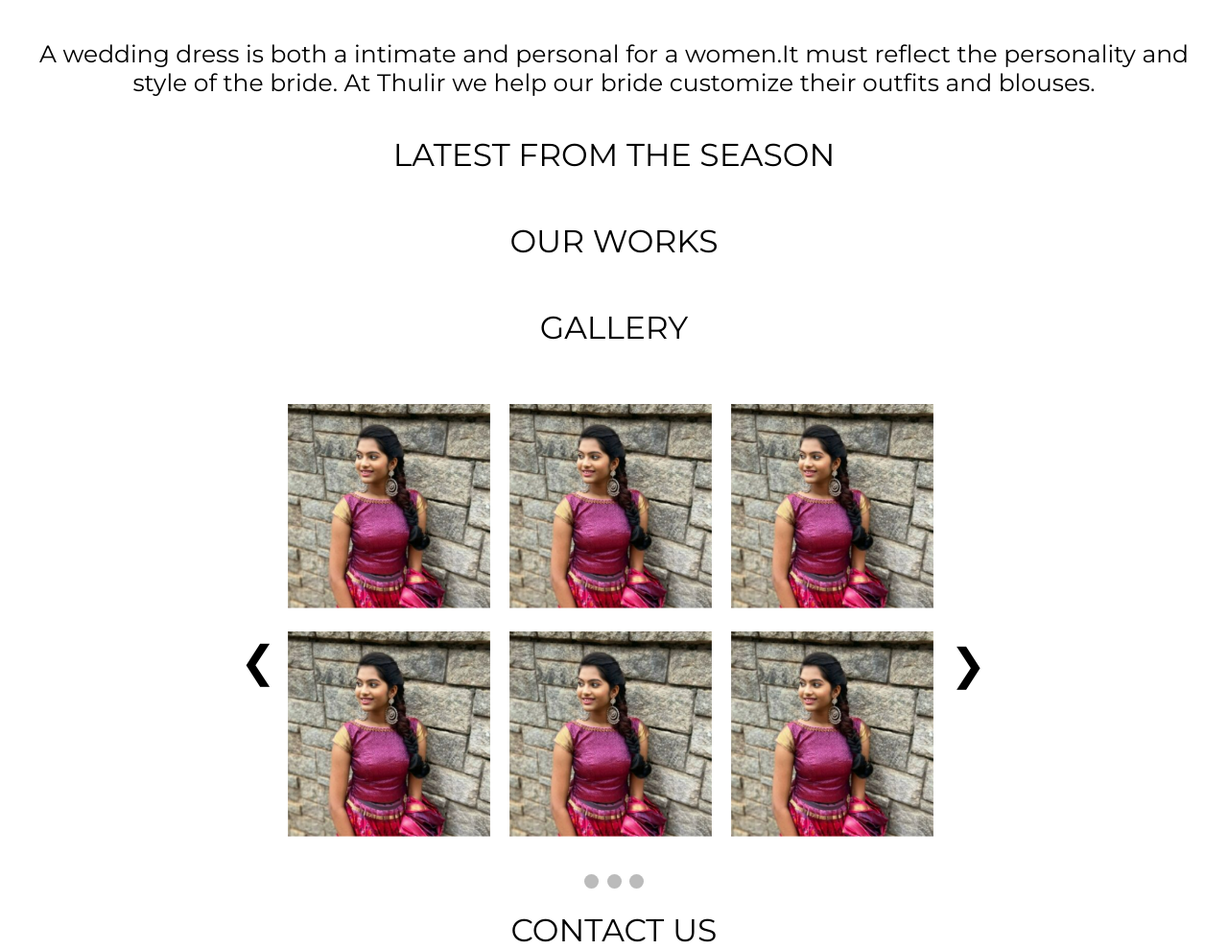
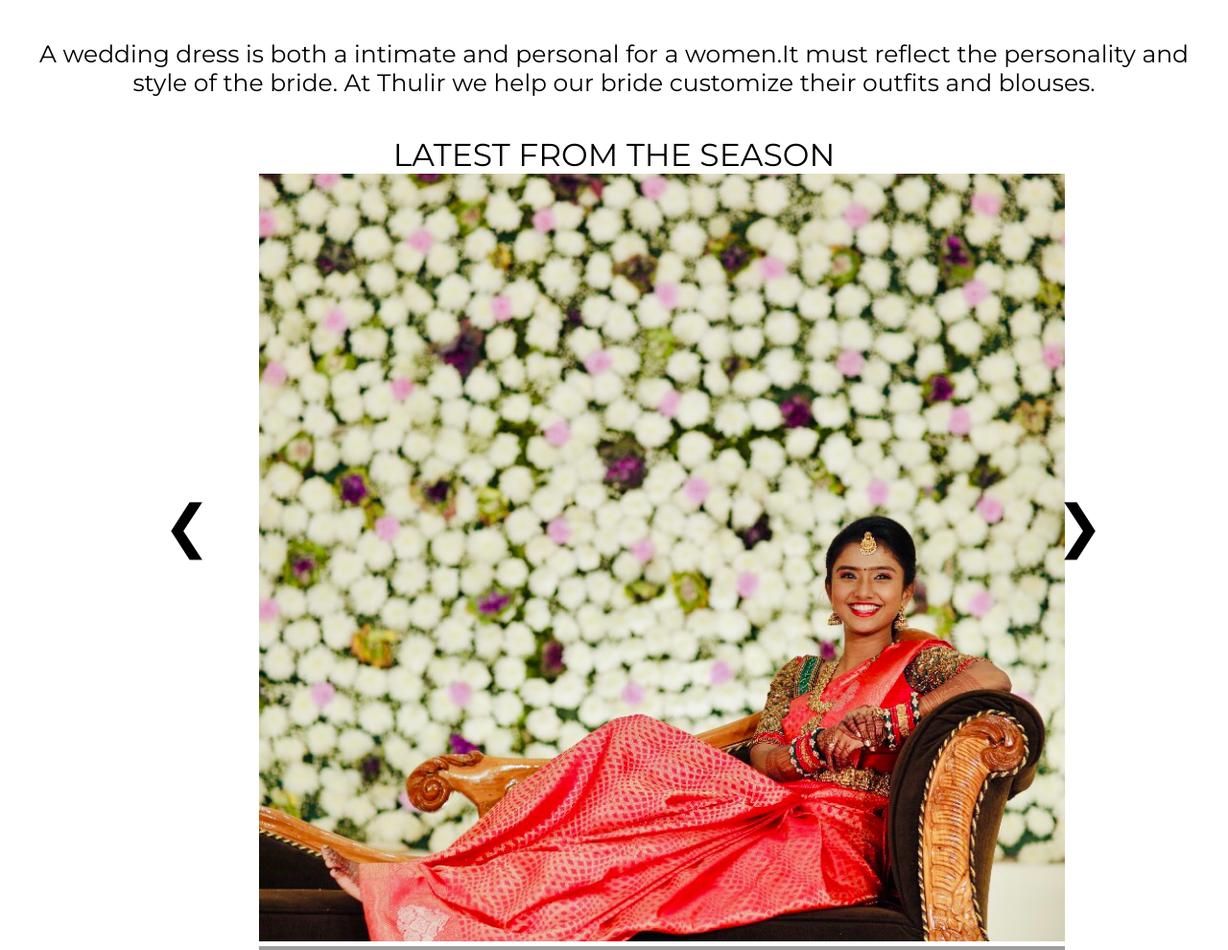
Before and after one commit to Kvn22xx/Thulir, a PHP site: page / in a window 1280 px wide. Shown: the part 799-1789 px from the top of the page at 96% size. Run offline with PHP 8.4, Linux system fonts and the light colour scheme; some libraries are stand-ins or nearby versions; grey boxes are pictures that could not be loaded.

Commit message:
latest from season

```diff
--- a/index.html
+++ b/index.html
@@ -58,6 +58,44 @@
     <p>
       LATEST FROM THE SEASON
     </p>
+    <div class="slideshow-container">
+      <a class="latest-prev" onclick='plusSlides(-1)'>&#10094;</a>
+      <a class="latest-next" onclick='plusSlides(1)'>&#10095;</a>
+      <div class="slideshow-inner">
+        <div class="mySlides fade">
+          <img class="slideshow-img" src="assets/17e9f864-964f-4a6b-9d39-68a595dd1b80.png"/>
+        </div>
+
+        <div class="mySlides fade">
+
+          <img  src='./assets/img/web-fighting-nazcas.jpg' style='width: 100%;'/>
+        </div>
+
+        <div class="mySlides fade">
+
+          <img  src='./assets/img/web-otovalo-waterfall.jpg' style='width: 100%;'/>
+        </div>
+
+        <div class="mySlides fade">
+
+          <img  src='./assets/img/web-pelican.jpg' style='width: 100%;'/>
+        </div>
+
+        </div>
+
+
+      </div>
+      <br/>
+
+
+      <div style='text-align: center;'>
+        <span class="dot" onclick='currentSlide(1)'></span>
+        <span class="dot" onclick='currentSlide(2)'></span>
+        <span class="dot" onclick='currentSlide(3)'></span>
+        <span class="dot" onclick='currentSlide(4)'></span>
+      </div>
+
+      </div>
   </div>
   <div class="our_works names">
     <p>
--- a/styles.css
+++ b/styles.css
@@ -297,18 +297,6 @@ label #btn{
     padding: 40px;
 }
 
-/* .latest-season{
-    padding-top: 50px;
-    text-align: center;
-    font-size: 30px;
-}
-
-.latest-season img{
-    height: 550px;
-    width: 550px;
-    border-radius: 50px;
-    border: 4px solid rgb(233, 41, 191);
-} */
 
 .latest p{
     font-size: 33px;
@@ -342,6 +330,38 @@ label #btn{
     z-index: -1;
 }
 
+.mySlides{
+    text-align: center;
+}
+
+.latest-next,
+.latest-prev{
+    height: 70px;
+    font-size: 60px;
+    position: relative;
+    left: 880px;
+    top: 330px;
+    cursor: pointer;
+    border-radius: 3px 3px 3px 3px
+}
+
+.latest-next{
+    left: 880px;
+}
+.latest-prev{
+    left: 0px;
+}
+
+.latest-prev:hover,
+.latest-next:hover {
+    color: #f2f2f2;
+    background-color: rgba(0, 0, 0, 0.8)
+}
+
+.slideshow-container{
+    display: flex;
+    justify-content: center;
+}
 /* @keyframes wipe-enter {
 	from {
 		transform: scale(0, .025);
```
